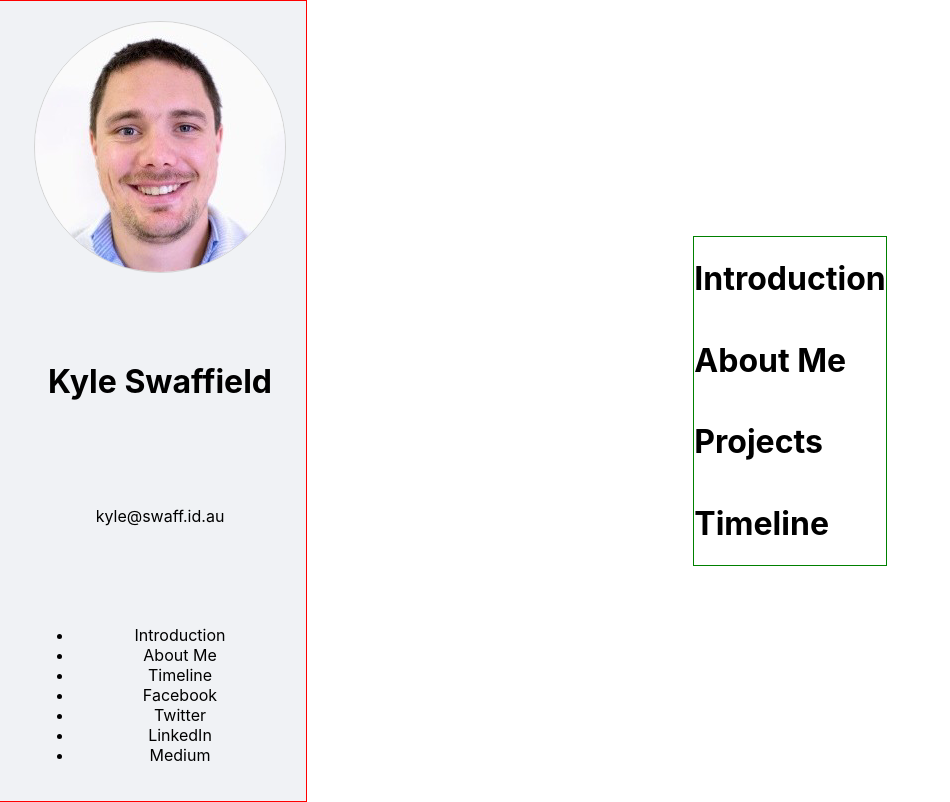
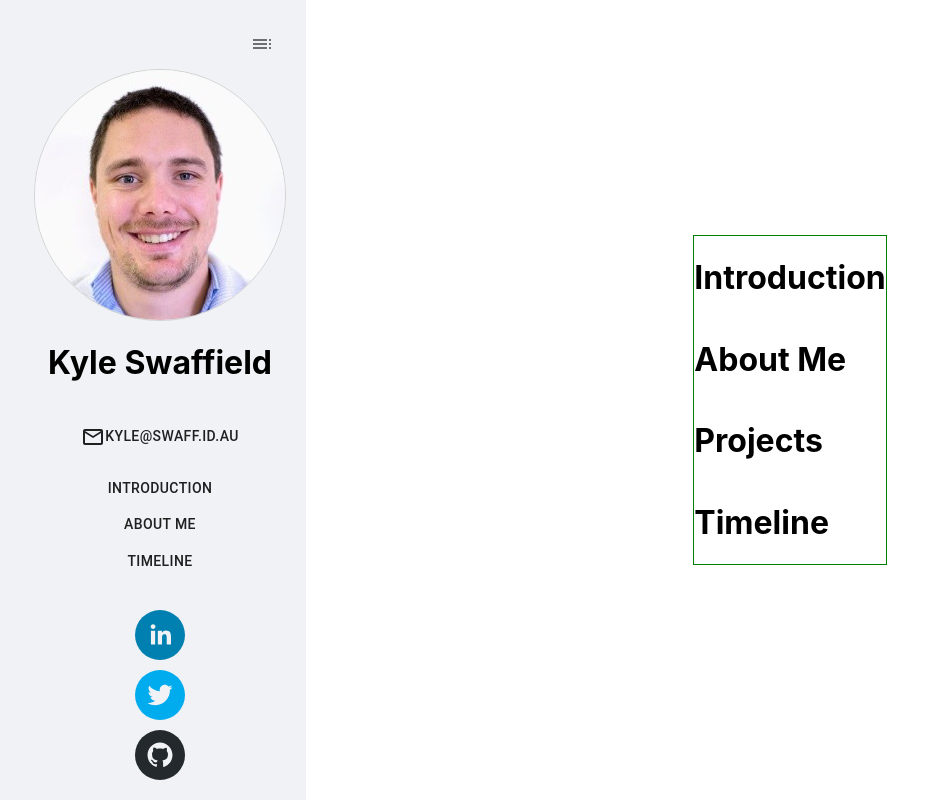
Before and after one commit to swaff-y/portfolio, a React (Create React App) app: page / in a window 1280 px wide. Shown: the whole page, without its empty margins (0-950 px from the left). Built offline with nearby package versions, Linux system fonts and the light colour scheme.

Commit message:
Design of side bar completed

```diff
--- a/package.json
+++ b/package.json
@@ -3,12 +3,15 @@
   "version": "0.1.0",
   "private": true,
   "dependencies": {
+    "@material-ui/core": "^4.11.3",
+    "@material-ui/icons": "^4.11.2",
     "@testing-library/jest-dom": "^5.11.9",
     "@testing-library/react": "^11.2.5",
     "@testing-library/user-event": "^12.6.3",
     "react": "^17.0.1",
     "react-dom": "^17.0.1",
     "react-scripts": "4.0.2",
+    "react-social-icons": "^4.1.0",
     "web-vitals": "^1.1.0"
   },
   "scripts": {
--- a/src/components/Sidebar.js
+++ b/src/components/Sidebar.js
@@ -1,22 +1,58 @@
 import React, {useEffect, useState} from 'react';
+import {Button, IconButton} from '@material-ui/core';
+import Toc from '@material-ui/icons/Toc';
+import MailOutline from '@material-ui/icons/MailOutline';
+import { SocialIcon } from 'react-social-icons';
 import "./sidebar.css";
 
 const Sidebar = (props) => {
   return(
     <>
       <div className="sidebar">
-        <img src={process.env.PUBLIC_URL + '/img/image.png'} alt="Kyle Swaffield" className="sidebar__img"/>
-        <h1>Kyle Swaffield</h1>
-        <p>kyle@swaff.id.au</p>
-        <ul>
-          <li>Introduction</li>
-          <li>About Me</li>
-          <li>Timeline</li>
-          <li>Facebook</li>
-          <li>Twitter</li>
-          <li>LinkedIn</li>
-          <li>Medium</li>
-        </ul>
+        <div className="sidebar__header">
+          <IconButton >
+            <Toc />
+          </IconButton>
+        </div>
+
+
+        <img src={process.env.PUBLIC_URL + '/img/image.png'} alt="Kyle Swaffield" className="sidebar__img" />
+
+          <h1>Kyle Swaffield</h1>
+          <Button >
+            <MailOutline />
+            <p>kyle@swaff.id.au</p>
+          </Button>
+          <ul>
+            <li>
+            <Button >
+              Introduction
+            </Button>
+            </li>
+            <li>
+            <Button >
+              About Me
+            </Button>
+            </li>
+            <li>
+            <Button >
+              Timeline
+            </Button>
+            </li>
+          </ul>
+          <ul className="sidebar__social">
+            <li>
+              <SocialIcon url="https://www.linkedin.com/in/kyle-swaffield/" />
+            </li>
+            <li>
+              <SocialIcon url="https://twitter.com/KyleSwaffield" />
+            </li>
+            <li>
+              <SocialIcon url="https://github.com/swaff-y" />
+            </li>
+
+          </ul>
+
       </div>
     </>
   )
--- a/src/components/sidebar.css
+++ b/src/components/sidebar.css
@@ -6,7 +6,7 @@
   justify-content: space-between;
   padding: 20px;
   padding-left: 40px;
-  border: 1px solid red;
+  /* border: 1px solid red; */
   text-align: center;
   height: 95vh;
   overflow: scroll;
@@ -16,3 +16,30 @@
   border-radius: 50%;
   border: 1px solid lightgray;
 }
+
+ul{
+  list-style:none;
+}
+ul,li{
+  margin: 0;
+  padding: 0;
+}
+
+.sidebar__header{
+  /* display: flex; */
+  text-align: right;
+  /* justify-content: space-between; */
+  /* min-width: 10vw; */
+}
+
+.sidebar__social{
+  margin-top: 20px;
+}
+.sidebar__social > li{
+  margin-top: 10px;
+}
+
+/* .sidebar__header > .MuiSvgIcon-root {
+  margin-right: 2vw;
+  font-size: 24px !important;
+} */
```
Also changed, not shown: 1 other file (tests, documents, lock files or other folders).
